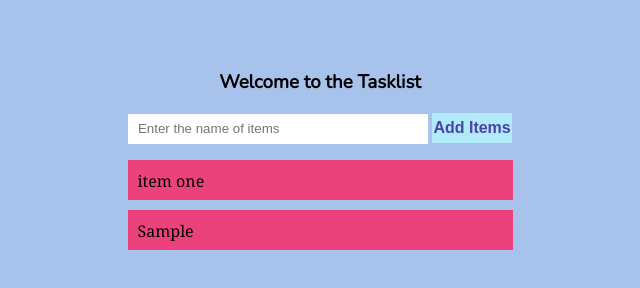
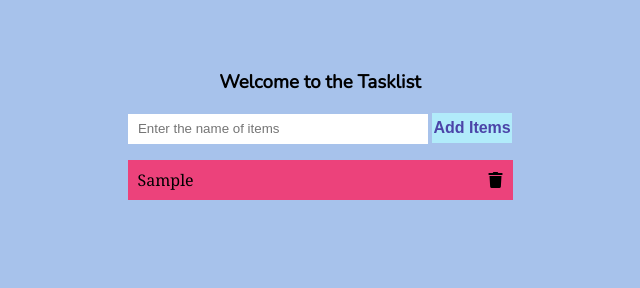
Before and after one commit to sureshkumarks1/js, a plain HTML site: page index.html in a window 1280 px wide. Both pictures are taken after typing "Sample" into the empty fields and a click on the button "Add Items". Shown: the whole page, without its empty margins (320-960 px from the left). Drawn offline with nearby package versions, Linux system fonts and the light colour scheme.

Commit message:
added font awsome and delete button

```diff
--- a/app.js
+++ b/app.js
@@ -2,17 +2,25 @@
 let kitchenItemSelect = document.querySelector(".kitchenitemlist");
 let kitchenInput = document.querySelector(".kitcheninput");
 let submit = document.querySelector(".submit");
+let listOfItems = [];
 
 function valueFromDom(){
+
     let kitchenInputData = kitchenInput.value;
+
     let li = document.createElement("li");
     li.innerText = kitchenInputData;
     kitchenItemSelect.appendChild(li);
-
     kitchenInput.value = "";
     kitchenInput.focus();
+
+    let trashBtn = document.createElement("i");
+    kitchenItemSelect.appendChild(trashBtn);
+    trashBtn.classList.add('fas','fa-trash');
+    li.appendChild(trashBtn);
     li.style.cssText = 'animation-name: slideIn';
-    // console.log(li);
+
+    // console.log(trashBtn);
 }
 
 submit.addEventListener("click", valueFromDom);
@@ -27,6 +35,8 @@ kitchenInput.addEventListener('keypress', function(event){
 
 
 
+
+
 //console.log(allli);
 // allli[0].innerText = names[0];
 /*
--- a/index.html
+++ b/index.html
@@ -1,8 +1,10 @@
 <!DOCTYPE HTML>
 <html>
 <head>
-
-    <link rel="stylesheet" href="style.css">
+  <meta charset="UTF-8" />
+  <meta name="viewport" content="width=device-width, initial-scale=1.0" />
+  <link rel="stylesheet" href="https://cdnjs.cloudflare.com/ajax/libs/font-awesome/5.10.2/css/all.min.css">
+  <link rel="stylesheet" href="style.css">
 </head>
 <body>
 
@@ -14,7 +16,7 @@
 
     <div class="itemslist">
       <ul class="kitchenitemlist">
-        <li>item one</li>
+        <!-- <li>item one</li>    -->
       </ul>
     </div>
   </div>
--- a/style.css
+++ b/style.css
@@ -63,6 +63,9 @@ body{
     font-family: Cambria, Cochin, Georgia, Times, 'Times New Roman', serif ;
     font-size: 16px;
     animation: 0.3s ease-in-out;
+    display: flex;
+    align-items: center;
+    justify-content: space-between;
 
 
 }
```
